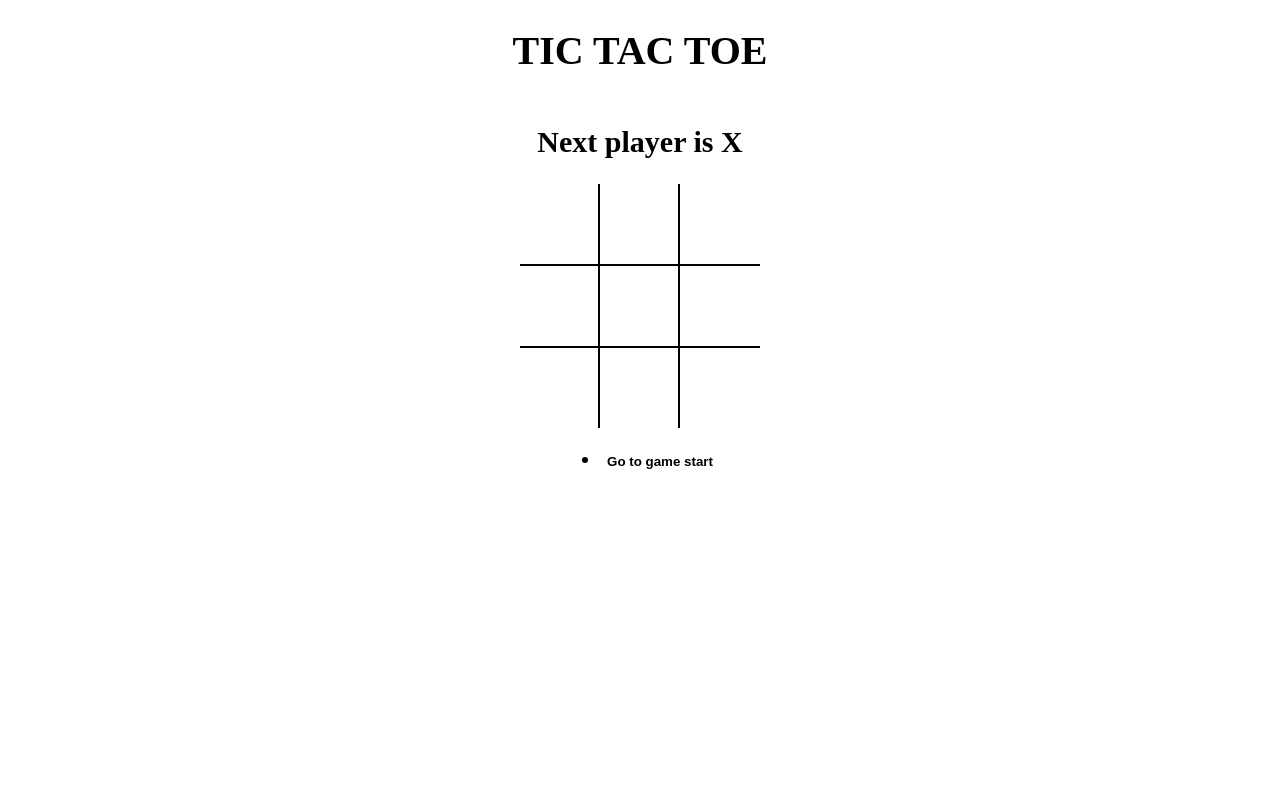
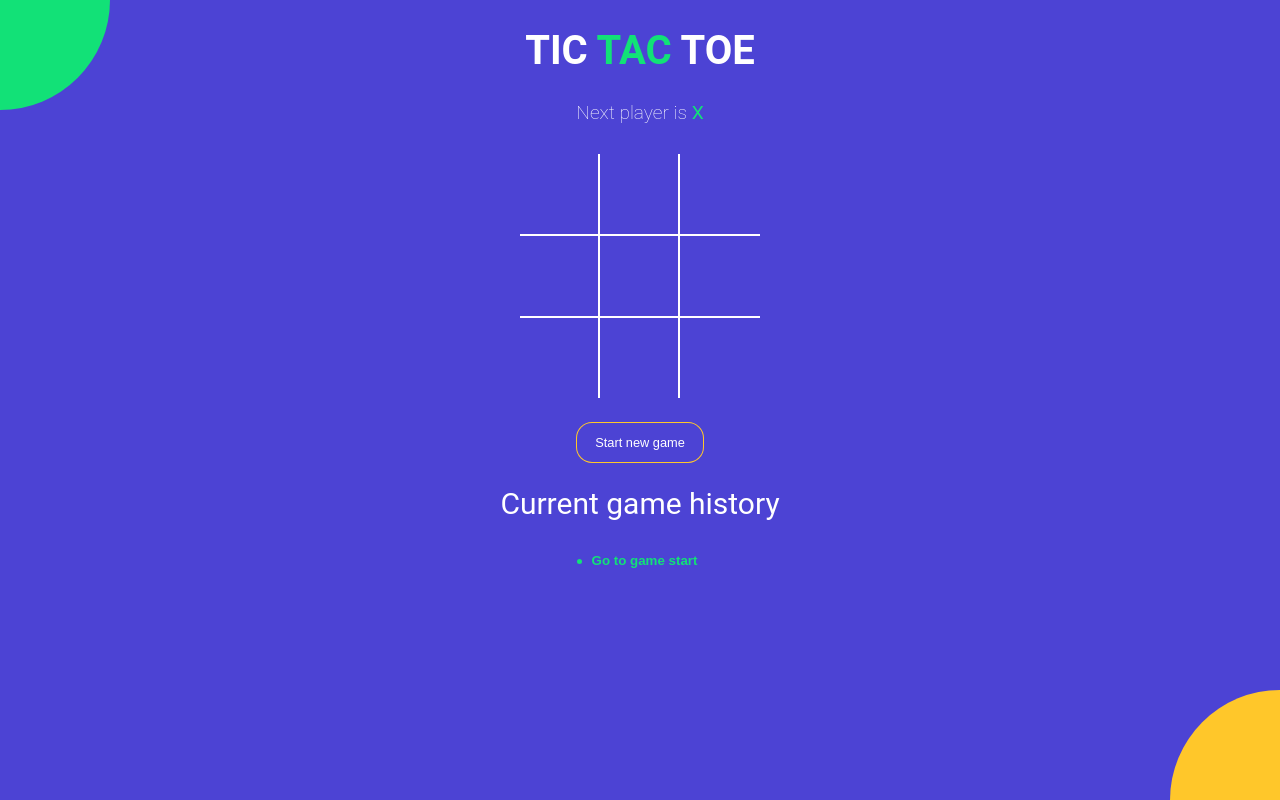
Before and after one commit to vishalsangal123/tictactoe, a React (Vite) app: page / in a window 1280 px wide. Built offline with nearby package versions, Linux system fonts and the light colour scheme.

Commit message:
complete tic tac toe

```diff
--- a/helper.js
+++ b/helper.js
@@ -12,8 +12,14 @@ export function calculateWinner(squares) {
   for (let i = 0; i < lines.length; i++) {
     const [a, b, c] = lines[i];
     if (squares[a] && squares[a] === squares[b] && squares[a] === squares[c]) {
-      return squares[a];
+      return {
+        winner: squares[a],
+        winningSquares: [a, b, c],
+      };
     }
   }
-  return null;
+  return {
+    winner: null,
+    winningSquares: [],
+  };
 }
--- a/src/App.jsx
+++ b/src/App.jsx
@@ -1,21 +1,19 @@
 import React, { useState } from 'react';
 import Board from './components/Board';
 import History from './components/History';
-import { calculateWinner } from '/helper';
+import StatusMessage from './components/StatusMessage';
+import { calculateWinner } from '../helper';
 
 import './styles/root.scss';
 
+const NEW_GAME = [{ board: Array(9).fill(null), isXNext: true }];
+
 const App = () => {
-  const [history, setHistory] = useState([
-    { board: Array(9).fill(null), isXNext: true },
-  ]);
+  const [history, setHistory] = useState(NEW_GAME);
   const [currentMove, setCurrentMove] = useState(0);
   const current = history[currentMove];
 
-  const winner = calculateWinner(current.board);
-  const message = winner
-    ? `Winner is ${winner}`
-    : `Next player is ${current.isXNext ? 'X' : 'O'}`;
+  const { winner, winningSquares } = calculateWinner(current.board);
 
   const handleSquareClick = position => {
     if (current.board[position] || winner) {
@@ -43,12 +41,32 @@ const App = () => {
     setCurrentMove(move);
   };
 
+  const onNewGame = () => {
+    setHistory(NEW_GAME);
+    setCurrentMove(0);
+  };
+
   return (
     <div className="app">
-      <h1>TIC TAC TOE</h1>
-      <h2>{message}</h2>
-      <Board board={current.board} handleSquareClick={handleSquareClick} />
+      <h1>
+        TIC <span className="text-green">TAC</span> TOE
+      </h1>
+      <StatusMessage winner={winner} current={current} />
+      <Board
+        board={current.board}
+        handleSquareClick={handleSquareClick}
+        winningSquares={winningSquares}
+      />
+      <button
+        type="button"
+        onClick={onNewGame}
+        className={`btn-reset ${winner ? 'active' : ''}`}
+      >
+        Start new game
+      </button>
+      <h2 style={{ fontWeight: 'normal' }}>Current game history</h2>
       <History history={history} moveTo={moveTo} currentMove={currentMove} />
+      <div className="bg-balls" />
     </div>
   );
 };
--- a/src/components/Board.jsx
+++ b/src/components/Board.jsx
@@ -1,12 +1,15 @@
 import React from 'react';
 import Square from './Square';
 
-const Board = ({ board, handleSquareClick }) => {
+const Board = ({ board, handleSquareClick, winningSquares }) => {
   const renderSquare = position => {
+    const isWinningSquare = winningSquares.includes(position);
+
     return (
       <Square
         value={board[position]}
         onClick={() => handleSquareClick(position)}
+        isWinningSquare={isWinningSquare}
       />
     );
   };
--- a/src/components/History.jsx
+++ b/src/components/History.jsx
@@ -2,14 +2,13 @@ import React from 'react';
 
 const History = ({ history, moveTo, currentMove }) => {
   return (
-    <ul>
+    <div className="history-wrapper">
+      <ul className="history">
         {history.map((_, move) => {
           return (
             <li key={move}>
               <button
-              style={{
-                fontWeight: move === currentMove ? 'bold' : 'normal',
-              }}
+                className={`btn-move ${move === currentMove ? 'active' : ''}`}
                 type="button"
                 onClick={() => {
                   moveTo(move);
@@ -21,6 +20,7 @@ const History = ({ history, moveTo, currentMove }) => {
           );
         })}
       </ul>
+    </div>
   );
 };
 
--- a/src/components/Square.jsx
+++ b/src/components/Square.jsx
@@ -1,8 +1,14 @@
 import React from 'react';
 
-const Square = ({ value, onClick }) => {
+const Square = ({ value, onClick, isWinningSquare }) => {
   return (
-    <button type="button" className="square" onClick={onClick}>
+    <button
+      type="button"
+      onClick={onClick}
+      className={`square ${isWinningSquare ? 'winning' : ''} ${
+        value === 'X' ? 'text-green' : 'text-orange'
+      }`}
+    >
       {value}
     </button>
   );
--- /dev/null
+++ b/src/components/StatusMessage.jsx
@@ -0,0 +1,34 @@
+import React from 'react';
+
+const StatusMessage = ({ winner, current }) => {
+  const noMovesLeft = current.board.every(el => el !== null);
+
+  return (
+    <div className="status-message">
+      {winner && (
+        <>
+          Winner is{' '}
+          <span className={winner === 'X' ? 'text-green' : 'text-orange'}>
+            {winner}
+          </span>
+        </>
+      )}
+      {!winner && !noMovesLeft && (
+        <>
+          Next player is{' '}
+          <span className={current.isXNext ? 'text-green' : 'text-orange'}>
+            {current.isXNext ? 'X' : 'O'}{' '}
+          </span>
+        </>
+      )}
+      {!winner && noMovesLeft && (
+        <>
+          <span className="text-green">X</span> and{' '}
+          <span className="text-orange">O</span> tied
+        </>
+      )}
+    </div>
+  );
+};
+
+export default StatusMessage;
--- a/src/styles/root.scss
+++ b/src/styles/root.scss
@@ -1,4 +1,11 @@
+$green: #12e177;
+$orange: #ffc72a;
+$blue: #4c43d4;
+
 body {
+  font-family: 'Roboto', sans-serif;
+  background-color: $blue;
+  color: #fff;
   padding: 0;
   margin: 0;
 }
@@ -19,18 +26,83 @@ body {
   align-items: center;
 }
 
+.text-green {
+  color: $green;
+}
+
+.text-orange {
+  color: $orange;
+}
+
+.history-wrapper {
+  width: 300px;
+  text-align: center;
+  margin-bottom: 20px;
+  .history {
+    display: inline-block;
+    padding: 0;
+    margin: 0;
+    li {
+      list-style: none;
+      text-align: left;
+      &:before {
+        content: '';
+        border-radius: 50%;
+        display: inline-block;
+        height: 5px;
+        width: 5px;
+        background-color: $green;
+        margin-right: 4px;
+        margin-bottom: 1px;
+      }
+
+      .btn-move {
+        color: #fff;
+        &.active {
+          font-weight: bold;
+          color: $green;
+        }
+      }
+    }
+  }
+}
+
+.status-message {
+  margin-bottom: 30px;
+  font-size: 1.2rem;
+  font-weight: lighter;
+  span {
+    font-weight: normal;
+  }
+}
+
+.btn-reset {
+  font-size: 0.8rem;
+  color: #fff;
+  border-radius: 15px;
+  padding: 12px 18px;
+  margin-top: 25px;
+  transition: all 0.2s;
+  background-color: $blue;
+  box-shadow: 0px 0px 0px 1px $orange;
+  &.active {
+    background-color: $orange;
+    box-shadow: none;
+  }
+}
+
 .board {
   .board-row {
     display: flex;
     flex-direction: row;
-      border-bottom: 2px solid #000;
+    border-bottom: 2px solid #fff;
     &:last-child {
       border-bottom: none;
     }
     .square {
       width: 80px;
       height: 80px;
-        border-right: 2px solid #000;
+      border-right: 2px solid #fff;
       font-size: 2.5rem;
       padding: 0;
       overflow: hidden;
@@ -38,6 +110,63 @@ body {
       &:last-child {
         border-right: none;
       }
+      &.winning {
+        animation: scaleText 1.4s infinite;
+        @keyframes scaleText {
+          0% {
+            transform: 2.5rem;
+          }
+          50% {
+            font-size: 3.5rem;
+          }
+          100% {
+            font-size: 2.5rem;
           }
         }
       }
+    }
+  }
+}
+
+.bg-balls {
+  position: fixed;
+  top: 0;
+  left: 0;
+  right: 0;
+  bottom: 0;
+  min-width: 100%;
+  z-index: -1;
+
+  &:before,
+  &:after {
+    content: '';
+    position: absolute;
+    width: 150px;
+    height: 150px;
+    border-radius: 50%;
+  }
+
+  &:before {
+    background-color: $orange;
+    right: -75px;
+    bottom: -75px;
+    @media screen and (min-width: 476px) {
+      width: 220px;
+      height: 220px;
+      right: -110px;
+      bottom: -110px;
+    }
+  }
+
+  &:after {
+    background-color: $green;
+    top: -75px;
+    left: -75px;
+    @media screen and (min-width: 476px) {
+      width: 220px;
+      height: 220px;
+      top: -110px;
+      left: -110px;
+    }
+  }
+}
```
Lines whose indentation alone changed are shown as unchanged.
